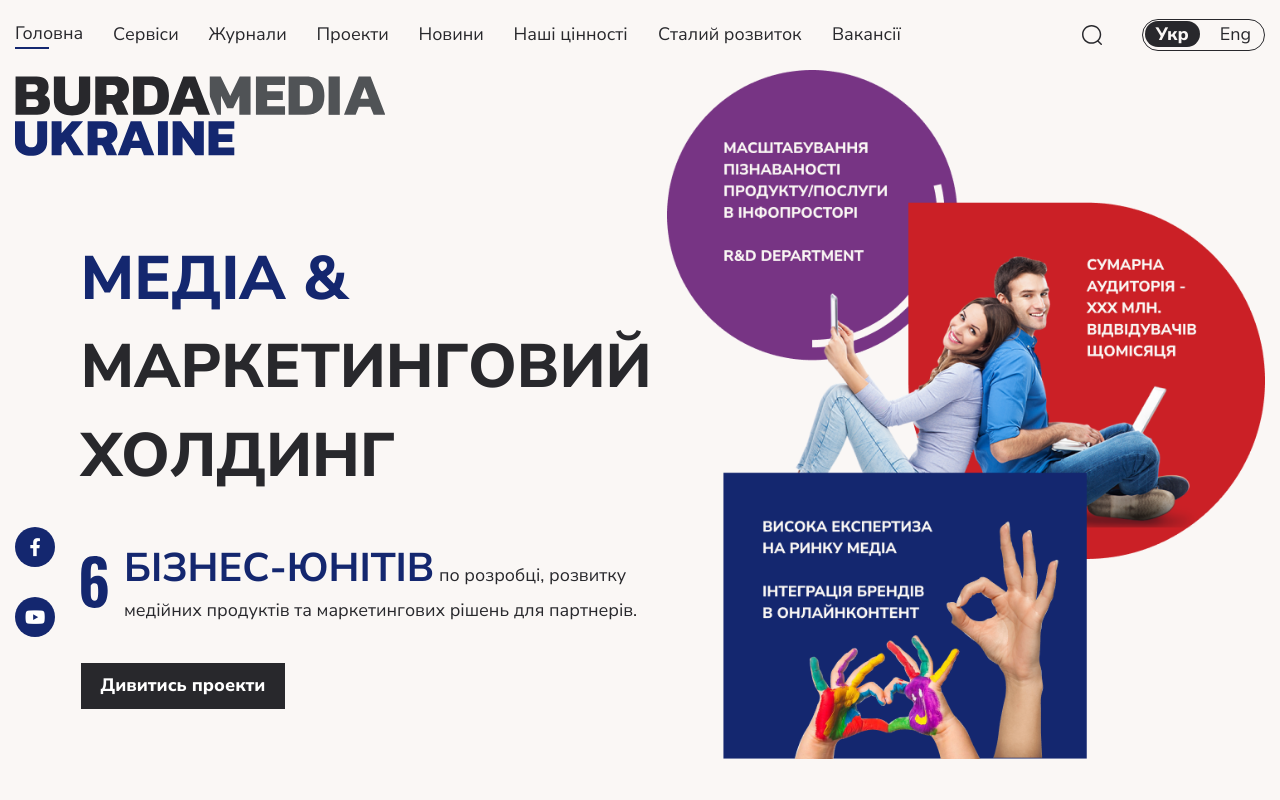
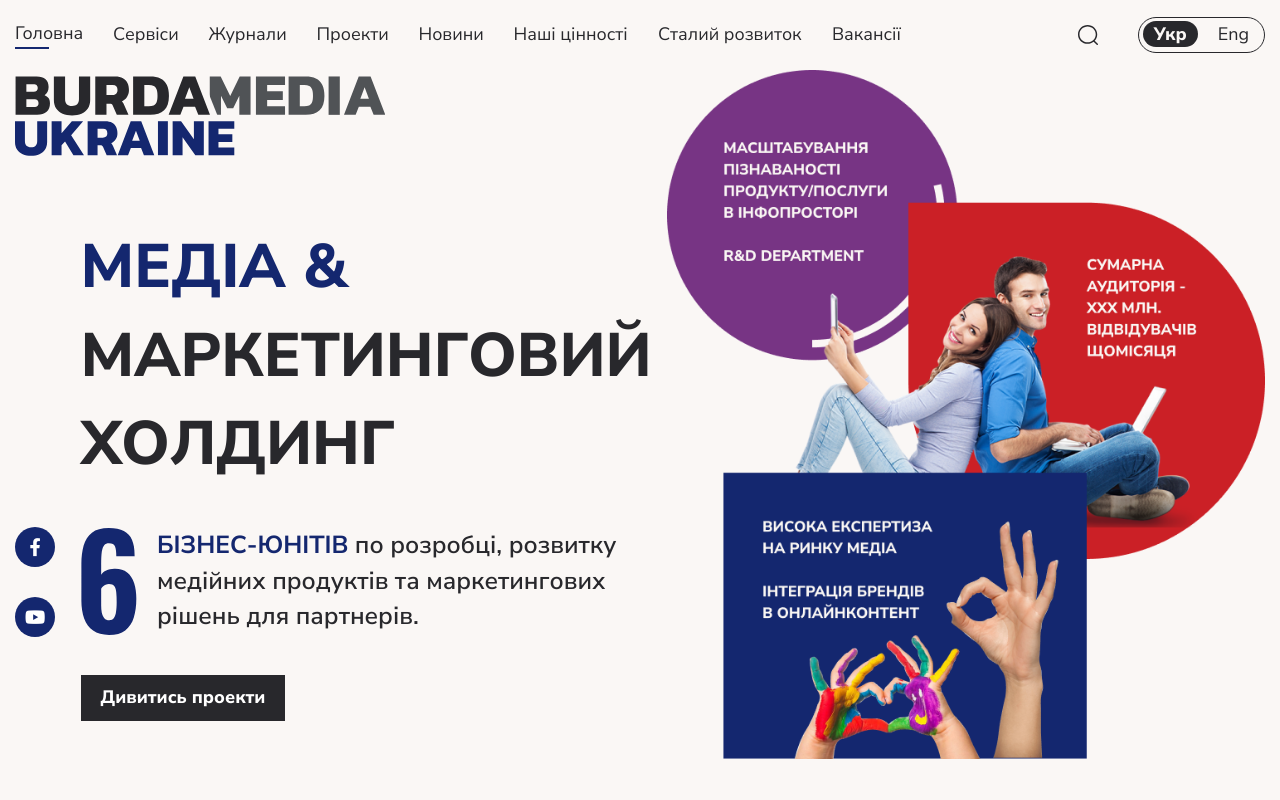
Before and after one commit to Johnnyua/burdauasite, a plain HTML site: page index.html in a window 1280 px wide. Shown: the top 800 px of the page. Drawn offline with nearby package versions, Linux system fonts and the light colour scheme; files whose address does not match are found by name.

Commit message:
change main about section

```diff
--- a/css/style.scss
+++ b/css/style.scss
@@ -283,10 +283,11 @@
 }
 .lang {
   @include dFlexRow(center, center);
-  min-height: 30px;
+  // min-height: 30px;
   border: 1px solid $colorBlack;
   border-image: initial;
   border-radius: 50px;
+  padding: rem(2);
 }
 
 .lang__list {
@@ -366,11 +367,22 @@
     @media (max-width: rem($bp1)) {
       position: relative;
     }
+    .description-number {
+      height: 100%;
+      min-width: rem(52);
+      flex: 1 0 auto;
+    }
   }
   .content__description {
     @include dFlexRow(flex-start, center);
     flex-wrap: nowrap;
-    gap: rem(16);
+    gap: rem(20);
+    .description__text {
+      .card__title {
+        color: $colorBlue;
+        text-transform: uppercase;
+      }
+    }
   }
   .icons {
     position: absolute;
--- a/index.html
+++ b/index.html
@@ -213,8 +213,8 @@
                                     <div class="description-number">
                                         <img src="images/six.svg" alt="Units count" />
                                     </div>
-                                    <p class="description__text">
-                                        <span class="section__title">бізнес-юнітів</span>
+                                    <p class="description__text content__text">
+                                        <span class="card__title">бізнес-юнітів</span>
                                         по розробці, розвитку медійних продуктів та маркетингових
                                         рішень для партнерів.
                                     </p>
```
Also changed, not shown: css/style.css, 1 other file.
